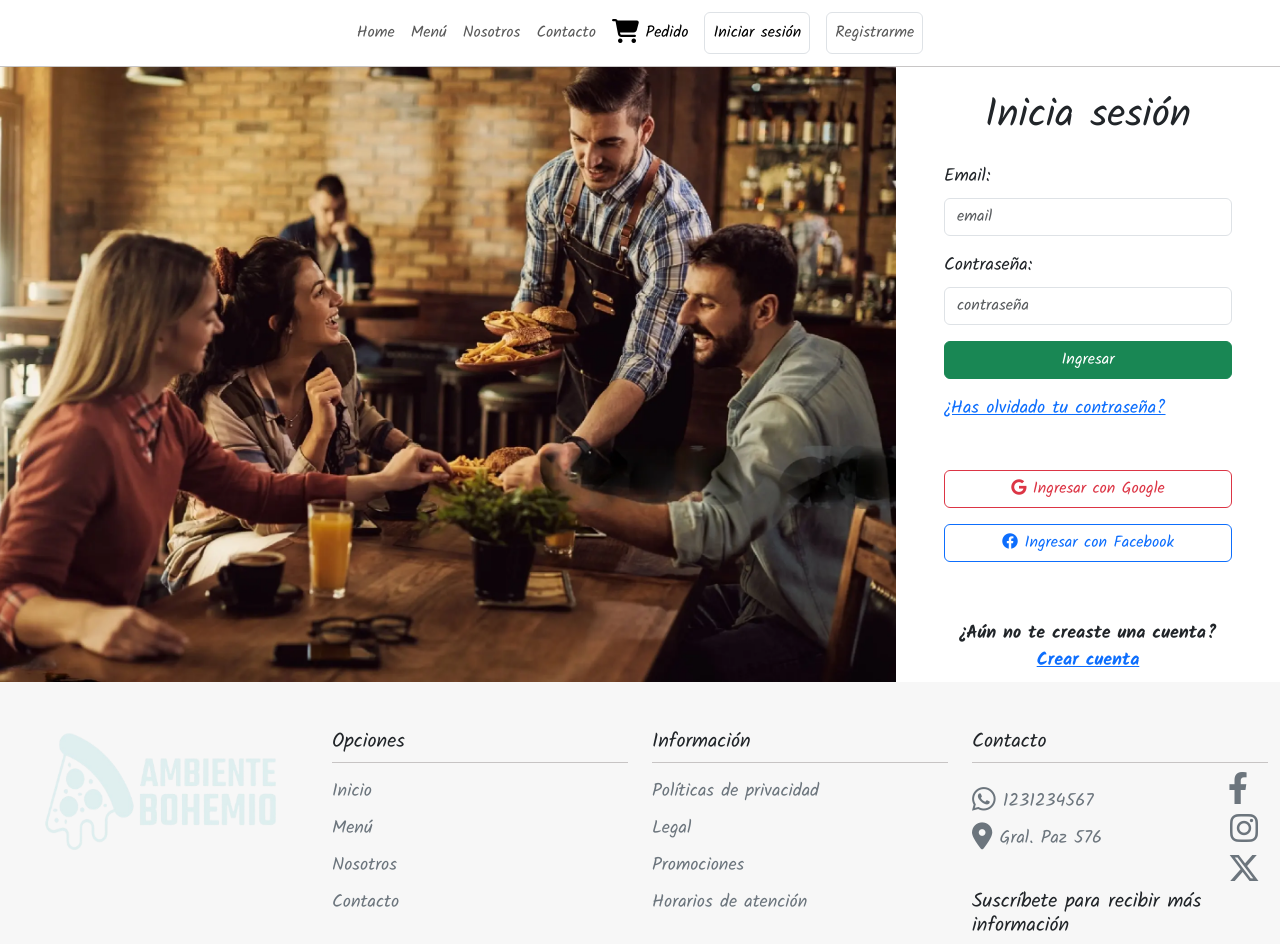
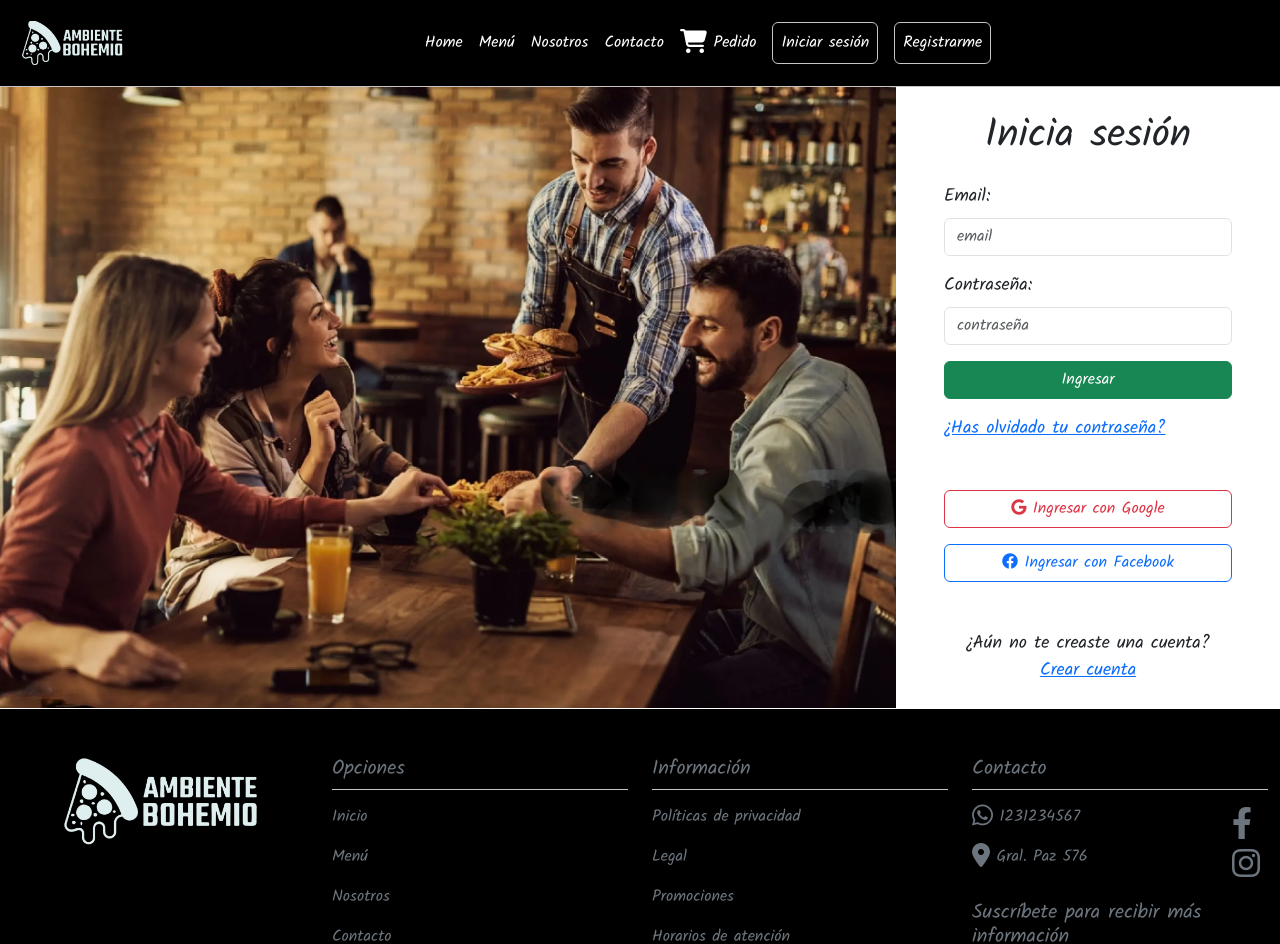
Before and after one commit to brunomry/frontendProyectoFinal_RollingCode, a React (Vite) app: page /login in a window 1280 px wide. Shown: the top 944 px of the page. Built offline with nearby package versions, Linux system fonts and the light colour scheme; no server answers.

Commit message:
modificacion de navbar y footer

```diff
--- a/src/components/common/footer/Footer.jsx
+++ b/src/components/common/footer/Footer.jsx
@@ -5,7 +5,7 @@ import { Link } from "react-router-dom";
 
 const Footer = () => {
   return (
-    <Container fluid className="footerContainer pt-5 pb-1 mt-auto">
+    <Container fluid className="footerContainer pt-5 pb-1 mt-auto text-secondary">
       <Row>
         <Col md={12} lg={3} className="d-flex justify-content-center mb-3">
           <img
@@ -16,7 +16,7 @@ const Footer = () => {
           />
         </Col>
         <Col className="d-none d-md-block">
-          <h5 className="footerTitleSection">Opciones</h5>
+          <h5 className="footerTitleSection ">Opciones</h5>
           <Link className="text-decoration-none text-secondary" to="/">
             <p className="fw-normal">Inicio</p>
           </Link>
@@ -47,7 +47,7 @@ const Footer = () => {
         </Col>
         <Col xs={12} md={4} lg={3} className="containerContact">
           <h5 className="footerTitleSection">Contacto</h5>
-          <div className="d-flex justify-content-between containerSocialMedia">
+          <div className="d-flex justify-content-between d-flex flex-column align-items-center flex-md-row gap-2">
             <div>
               <p className="fw-normal text-secondary">
                 <i className="fa-brands fa-whatsapp fa-xl"></i> <span className="text-secondary">1231234567</span>
@@ -56,24 +56,21 @@ const Footer = () => {
                 <i className="fa-solid fa-location-dot fa-xl"></i> Gral. Paz 576
               </p>
             </div>
-            <div className="socialMedia d-md-flex flex-column gap-3">
+            <div className="socialMedia d-flex flex-md-column gap-md-3">
             <Link to="*" target="_blank" title="facebook">
                 <i className="fa-brands fa-facebook-f fa-2xl text-secondary me-4 me-md-0"></i>
               </Link>
               <Link to="*" target="_blank" title="instagram" className="text-center">
-                <i className="instagramIcon fa-brands fa-instagram fa-2xl me-md-2 me-lg-2 text-secondary"></i>
-              </Link>
-              <Link to="*" target="_blank" title="twitter">
-                <i className="twitterIcon fa-brands fa-x-twitter fa-2xl me-md-2 me-lg-2 text-secondary"></i>
+                <i className="iconSocial fa-brands fa-instagram fa-2xl me-md-2 me-lg-2 text-secondary"></i>
               </Link>
             </div>
           </div>
-          <div className="formContainer pt-2">
+          <div className="formContainer w-100 pt-3 d-flex flex-column align-items-center align-items-md-start">
             <h5 className="formTitle">
               {" "}
               Suscríbete para recibir más información
             </h5>
-            <Form className="contactForm d-flex">
+            <Form className="contactForm d-flex w-100">
               <div className="input-group mb-3">
                 <input
                   type="text"
--- a/src/components/common/footer/footer.css
+++ b/src/components/common/footer/footer.css
@@ -2,27 +2,20 @@
 @import url("https://cdnjs.cloudflare.com/ajax/libs/font-awesome/6.4.2/css/all.min.css");
 
 .footerContainer {
-  background-color: #f7f7f7;
+  border-top: 1px solid white;
+  background-color: #000;
 }
 
 .footerIMG {
-  width: 240px;
-  height: 125px;
-}
-
-p {
-  margin: 0px;
-  font-weight: bold;
+  width: 200px;
+  height: 90px;
+  object-fit: cover;
 }
 
 .footerTitleSection{
     margin-bottom: 15px;
     padding-bottom: 8px;
     border-bottom: solid 1px rgb(199, 196, 196);
-}
-
-.contactForm{
-    width: 100%;
 }
 
 @media all and (min-width: 0px) and (max-width:767px){
@@ -39,56 +32,4 @@ p {
     align-items: center;
     margin-top: 15px;
   }
-
-  .containerSocialMedia{
-    display: flex;
-    flex-direction: column;
-    align-items: center;
-  }
-
-  .socialMedia{
-    margin-top: 15px;
-    margin-bottom: 15px;
-  }
-
-  .socialMedia a{
-    font-size: 20px;
-  }
-
-  .instagramIcon{
-    margin-right: 20px;
-  }
-
-  .twitterIcon{
-    margin-right: 20px;
-  }
-
-  .formContainer{
-    display: flex;
-    flex-direction: column;
-    align-items: center;
-  }
-
-  .formTitle{
-    text-align: center;
-    color: #9a5534;
-  }
-
-  .footerIMG{
-    width: 150px;
-    height: 80px;
-  }
 }
-
-@media all and (min-width: 992px){
-  p{
-    margin-top: 7px;
-  }
-}
-
-@media all and (min-width: 1200px){
-  p{
-    font-size: 18px;
-    margin-top: 10px;
-  }
-}
--- a/src/components/common/menu/MenuNavegacion.jsx
+++ b/src/components/common/menu/MenuNavegacion.jsx
@@ -98,7 +98,7 @@ const MenuNavegacion = ({
     <>
       <Navbar expand="md" className="navBarSticky navLinks navbarBackground" expanded={desplegarNavbar}>
         <Container fluid>
-          <Navbar.Brand className="d-block d-md-none" as={Link} to="/">
+          <Navbar.Brand className="d-block" as={Link} to="/">
             <img
               src={logo}
               alt="Logo ambiente bohemio"
@@ -110,29 +110,29 @@ const MenuNavegacion = ({
           <Navbar.Toggle aria-controls="basic-navbar-nav" onClick={menuBTNClick} />
           <Navbar.Collapse id="basic-navbar-nav">
             <Nav className="mx-auto align-items-center">
-              <NavLink className="navLink nav-link text-center fw-normal" to="/" onClick={navLinkClick}>
+              <NavLink className="navLink nav-link text-center text-white fw-normal" to="/" onClick={navLinkClick}>
                 Home
               </NavLink>
-              <NavLink className="navLink nav-link text-center" to="/menu" onClick={navLinkClick}>
+              <NavLink className="navLink nav-link text-center text-white" to="/menu" onClick={navLinkClick}>
                 Menú
               </NavLink>
-              <NavLink className="navLink nav-link text-center" to="/nosotros" onClick={navLinkClick}>
+              <NavLink className="navLink nav-link text-center text-white" to="/nosotros" onClick={navLinkClick}>
                 Nosotros
               </NavLink>
-              <NavLink className="navLink nav-link text-center" to="/contacto" onClick={navLinkClick}>
+              <NavLink className="navLink nav-link text-center text-white" to="/contacto" onClick={navLinkClick}>
                 Contacto
               </NavLink>
               {usuarioLogeado.rol === "Administrador" && (
                 <>
                   <NavLink
-                    className="navLink nav-link text-center"
+                    className="navLink nav-link text-center text-white"
                     to="/administrador"
                     onClick={navLinkClick}
                   >
                     Administración
                   </NavLink>
                   <button
-                    className="navLinkBTN nav-link border border-1 border-secondary rounded-2 mx-2 my-1 px-2 fw-normal"
+                    className="navLinkBTN nav-link border border-1 border-secondary rounded-2 mx-2 my-1 px-2 fw-normal text-white"
                     onClick={cerrarSesion}
                   >
                     Cerrar sesión
@@ -142,7 +142,7 @@ const MenuNavegacion = ({
               {usuarioLogeado.rol === "Usuario" && (
                 <>
                   <NavLink
-                    className="navLink nav-link text-center"
+                    className="navLink nav-link text-center text-white"
                     to="/pedido/miPedido"
                     onClick={navLinkClick}
                   >
@@ -157,14 +157,14 @@ const MenuNavegacion = ({
                     Pedido
                   </NavLink>
                   <NavLink
-                    className="navLink nav-link text-center fw-normal"
+                    className="navLink nav-link text-center fw-normal text-white"
                     to="/pedido/misPedidos"
                     onClick={navLinkClick}
                   >
                     Mis pedidos
                   </NavLink>
                   <button
-                    className="navLinkBTN nav-link border border-1 border-secondary rounded-2 mx-2 my-1 px-2 fw-normal"
+                    className="navLinkBTN nav-link border border-1 border-secondary rounded-2 mx-2 my-1 px-2 fw-normal text-white"
                     onClick={cerrarSesion}
                   >
                     Cerrar sesión
@@ -174,21 +174,21 @@ const MenuNavegacion = ({
               {usuarioLogeado.rol === undefined && (
                 <>
                   <NavLink
-                    className="myOrderBTN nav-link fw-normal text-center"
+                    className="myOrderBTN nav-link fw-normal text-center text-white"
                     onClick={myOrderAlert}
                   >
                     <i className="fa-solid fa-cart-shopping fa-xl"></i>
                     <span className="fw-normal"> Pedido</span>
                   </NavLink>
                   <NavLink
-                    className="navLinkBTN nav-link border rounded-2 mx-2 my-1 px-2"
+                    className="nav-link btnNav rounded-2 mx-2 my-1 px-2 text-white"
                     to="/login"
                     onClick={navLinkClick}
                   >
                     Iniciar sesión
                   </NavLink>
                   <NavLink
-                    className="navLinkBTN nav-link border rounded-2 mx-2 my-1 px-2"
+                    className="nav-link btnNav rounded-2 mx-2 my-1 px-2 text-white"
                     to="/registro"
                     onClick={navLinkClick}
                   >
--- a/src/components/common/menu/navbar.css
+++ b/src/components/common/menu/navbar.css
@@ -1,7 +1,7 @@
 @import url("https://cdnjs.cloudflare.com/ajax/libs/font-awesome/6.4.2/css/all.min.css");
 
 .navbarBackground {
-  background-color: #fff;
+  background-color: #000;
 }
 
 .navbar{
@@ -9,15 +9,21 @@
 }
 
 .navLink {
-  border-bottom: 1px solid #fff;
+  border-bottom: 1px solid #000;
   transition: transform 0.3s ease;
 }
 
 .navLink.active {
-  border-bottom: 1px solid #000;
+  border-bottom: 1px solid #fff;
 }
 
-.navLinkBTN {
+.btnNav {
+  border:1px solid rgb(199, 197, 197);
+  transition: transform 0.3s ease;
+}
+
+.btnNav:hover {
+  border:1px solid gray;
   transition: transform 0.3s ease;
 }
 
@@ -27,7 +33,9 @@
 
 .logoMobile {
   width: 120px;
-  background-color: #9a5534;
+  height: 60px;
+  object-fit: cover;
+
   border-radius: 15px;
   padding: 8px;
 }
--- a/src/styles/App.css
+++ b/src/styles/App.css
@@ -4,7 +4,7 @@
   display: flex;
   flex-direction: column;
   min-height: 100vh;
-  background-color: #f7f7f7;
+  background-color: #222;
 }
 
 body *{
```
